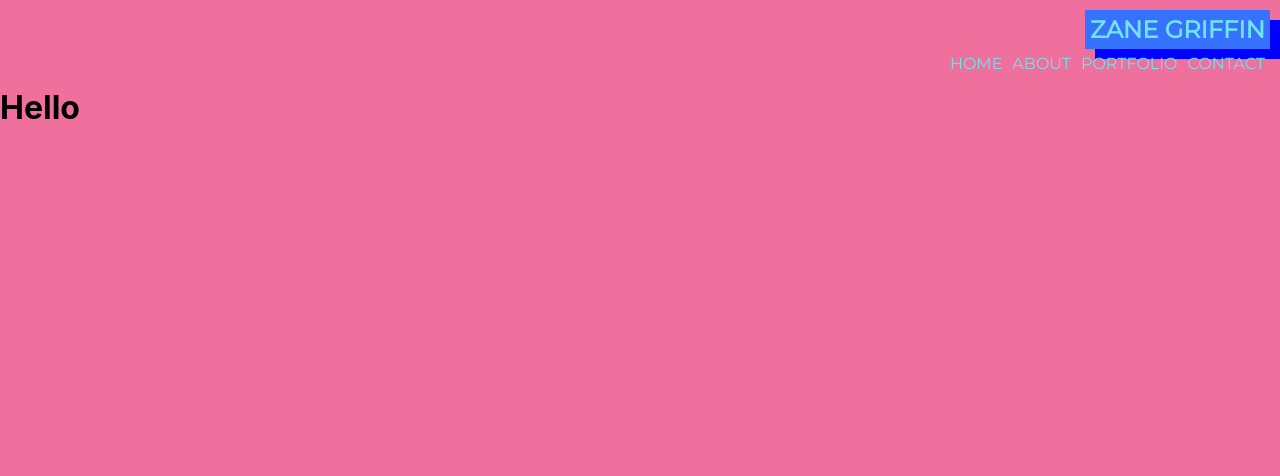
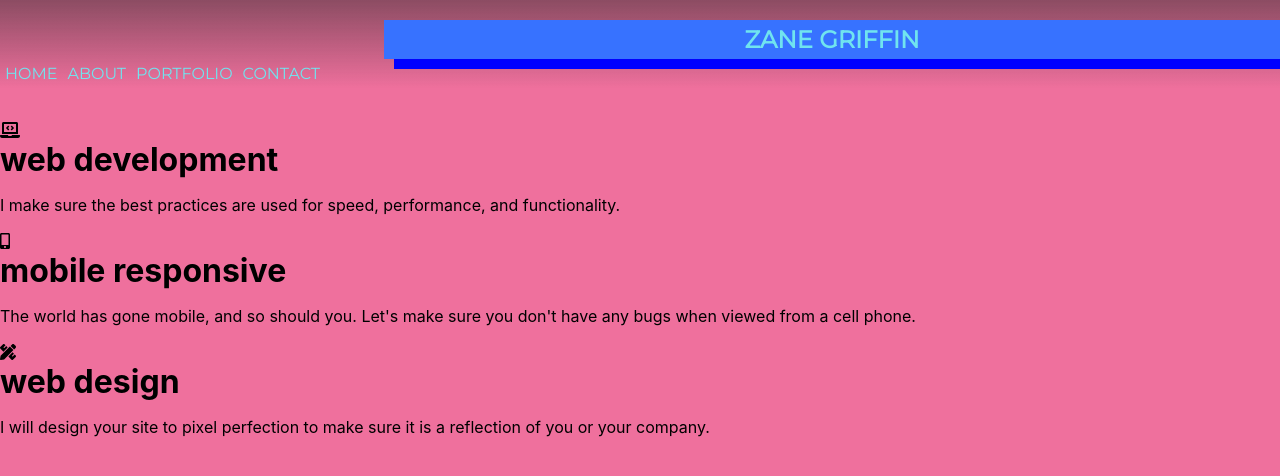
Before and after one commit to zanegriffin/zane-griffin-portfolio, a React (Create React App) app: page /profile/about in a window 1280 px wide. Shown: the top 476 px of the page. Built offline with nearby package versions, Linux system fonts and the light colour scheme.

Commit message:
header adjustments, about page layout started

```diff
--- a/src/components/About.js
+++ b/src/components/About.js
@@ -1,4 +1,7 @@
 import React, {useEffect} from 'react'
+import './style/About.scss'
+import {FontAwesomeIcon} from '@fortawesome/react-fontawesome'
+import {faLaptopCode, faPencilRuler, faMobileAlt} from '@fortawesome/free-solid-svg-icons'
 
 const About = (props) => {
     useEffect(() => {
@@ -10,7 +13,23 @@ const About = (props) => {
    }
     return(
         <div className='about entry'>
-            <h1>Hello</h1>
+            <div className='features'>
+                <div>
+                    <FontAwesomeIcon icon={faLaptopCode} />
+                    <h1>web development</h1>
+                    <p>I make sure the best practices are used for speed, performance, and functionality.</p>
+                </div>
+                <div>
+                    <FontAwesomeIcon icon={faMobileAlt} />
+                    <h1>mobile responsive</h1>
+                    <p>The world has gone mobile, and so should you. Let's make sure you don't have any bugs when viewed from a cell phone.</p>
+                </div>
+                <div>
+                    <FontAwesomeIcon icon={faPencilRuler} />
+                    <h1>web design</h1>
+                    <p>I will design your site to pixel perfection to make sure it is a reflection of you or your company.</p>
+                </div>
+            </div>
         </div>
     )
 }
--- a/src/components/Header.js
+++ b/src/components/Header.js
@@ -46,10 +46,13 @@ const Header = (props) => {
 
     // Nav Link Destinations/Logic
     const toHome = () => {
-        console.log('click')
+
+        document.body.scrollTop = 0; // For Safari
+        document.documentElement.scrollTop = 0; // For Chrome, Firefox, IE and Opera
         const page = document.querySelector('.profile')
         page.classList.remove('entry')
         page.classList.add('exit')
+
         setTimeout(() => {
             props.history.push('/')
         }, 1000);
@@ -59,6 +62,8 @@ const Header = (props) => {
             return
         }
         handleNavAnimationClick()
+        document.body.scrollTop = 0; // For Safari
+        document.documentElement.scrollTop = 0; // For Chrome, Firefox, IE and Opera
         const page = document.querySelector(props.currentPage)
         page.classList.remove('entry')
         page.classList.add('exit')
@@ -71,6 +76,8 @@ const Header = (props) => {
             return
         }
         handleNavAnimationClick()
+        document.body.scrollTop = 0; // For Safari
+        document.documentElement.scrollTop = 0; // For Chrome, Firefox, IE and Opera
         const page = document.querySelector(props.currentPage)
         console.log('page', page, props.currentPage)
         page.classList.remove('entry')
@@ -84,6 +91,8 @@ const Header = (props) => {
             return
         }
         handleNavAnimationClick()
+        document.body.scrollTop = 0; // For Safari
+        document.documentElement.scrollTop = 0; // For Chrome, Firefox, IE and Opera
         const page = document.querySelector(props.currentPage)
         page.classList.remove('entry')
         page.classList.add('exit')
@@ -95,6 +104,7 @@ const Header = (props) => {
         //HTML
     return(
         <div className='header'>
+            <div className='fixed-top'>
                 <h1>Zane Griffin</h1>
                 <div className='links'>
                     <ul>
@@ -118,6 +128,7 @@ const Header = (props) => {
                     </ul>
                 </div>
             </div>
+        </div>
     )
 }
 
--- /dev/null
+++ b/src/components/style/About.scss
@@ -0,0 +1,3 @@
+.about{
+
+}
--- a/src/components/style/Header.scss
+++ b/src/components/style/Header.scss
@@ -12,13 +12,18 @@ $mint-green: #9bff99;
 $shadow: rgba(41, 41, 41, 0.5);
 $eggplant: rgb(73, 3, 73);
 .header{
-    padding: 10px;
+
     display: flex;
     flex-direction: column;
     align-items: flex-end;
     color: $electric-blue;
+    height: 120px;
+    .fixed-top{
+        width: 100%;
+        position: fixed;
+        background-image: linear-gradient($shadow, rgba(41, 41, 41, 0));
         h1{
-        margin-top: 30px;
+            margin-top: 20px;
             margin-left: 30%;
             padding: 5px;
             background-color: $blue-crayola;
@@ -26,6 +31,8 @@ $eggplant: rgb(73, 3, 73);
             font-family: $montserrat;
             text-transform: uppercase;
             font-size: 24px;
+            text-align: center;
+
         }
         .mobile{
 
@@ -38,6 +45,7 @@ $eggplant: rgb(73, 3, 73);
             flex-direction: column;
             .mobile-nav-icon{
                 align-self: flex-end;
+                margin-right: 5px;
                 svg{
                     margin-top: 20px;
                     font-size: 40px;
@@ -53,7 +61,7 @@ $eggplant: rgb(73, 3, 73);
             }
             ul{
                 margin: 0;
-            margin-top: 5px;
+                margin-top: 75px;
                 padding: 0;
                 width: 0px;
                 display: flex;
@@ -63,7 +71,7 @@ $eggplant: rgb(73, 3, 73);
                 right: 10px;
                 li{
                     transition: 1s ease;
-                width: 75px;
+                    width: 140px;
                     padding: 10px;
                     list-style-type: none;
                     text-align: center;
@@ -72,9 +80,13 @@ $eggplant: rgb(73, 3, 73);
                     margin-bottom: 5px;
                     box-shadow: 5px 5px $eggplant;
                     font-size: 20px;
+                    font-weight: bold;
+                    font-family: $raleway;
+                    text-transform: uppercase;
                     z-index: 1;
                     &:nth-of-type(2){
                         transition-delay: 0.2s;
+
                     }
                     &:nth-of-type(3){
                         transition-delay: 0.4s;
@@ -104,3 +116,4 @@ $eggplant: rgb(73, 3, 73);
             }
         }
     }
+}
```
Also changed, not shown: src/components/style/Landing.scss (+5 -5 lines), 1 other file (tests, documents, lock files or other folders). Lines whose indentation alone changed are shown as unchanged.
